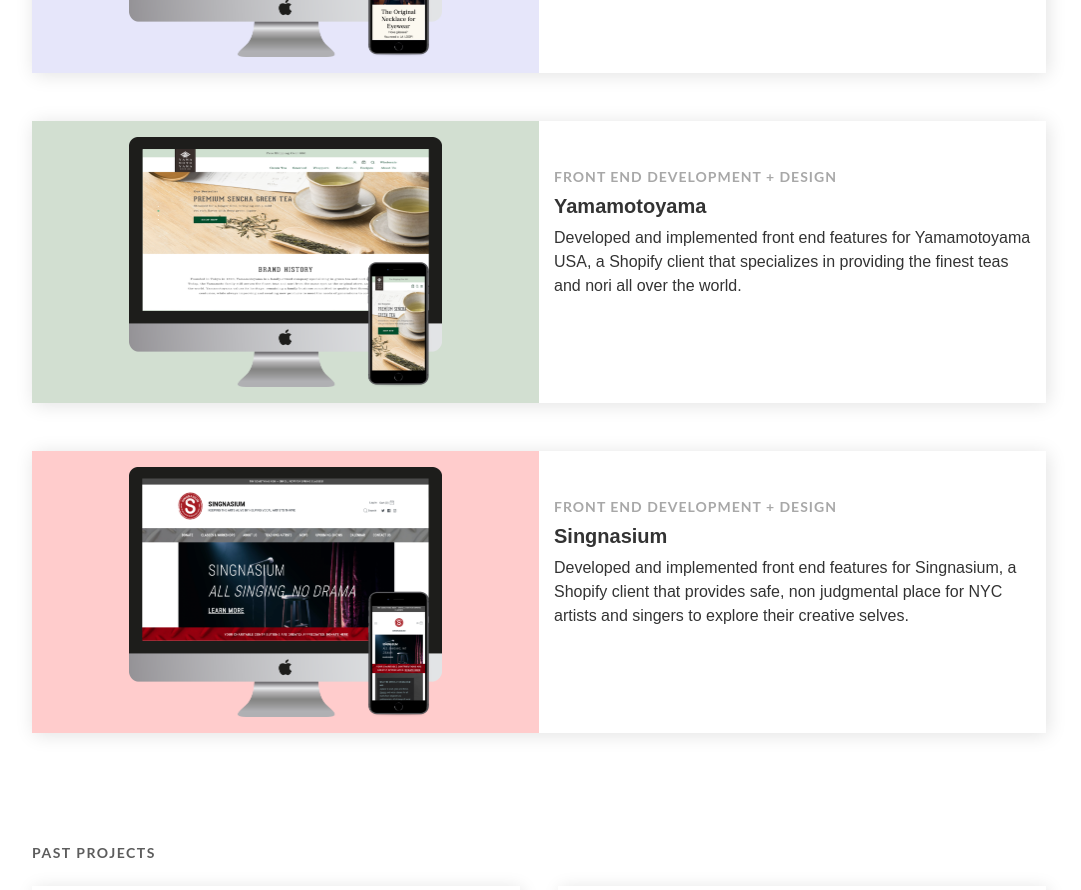
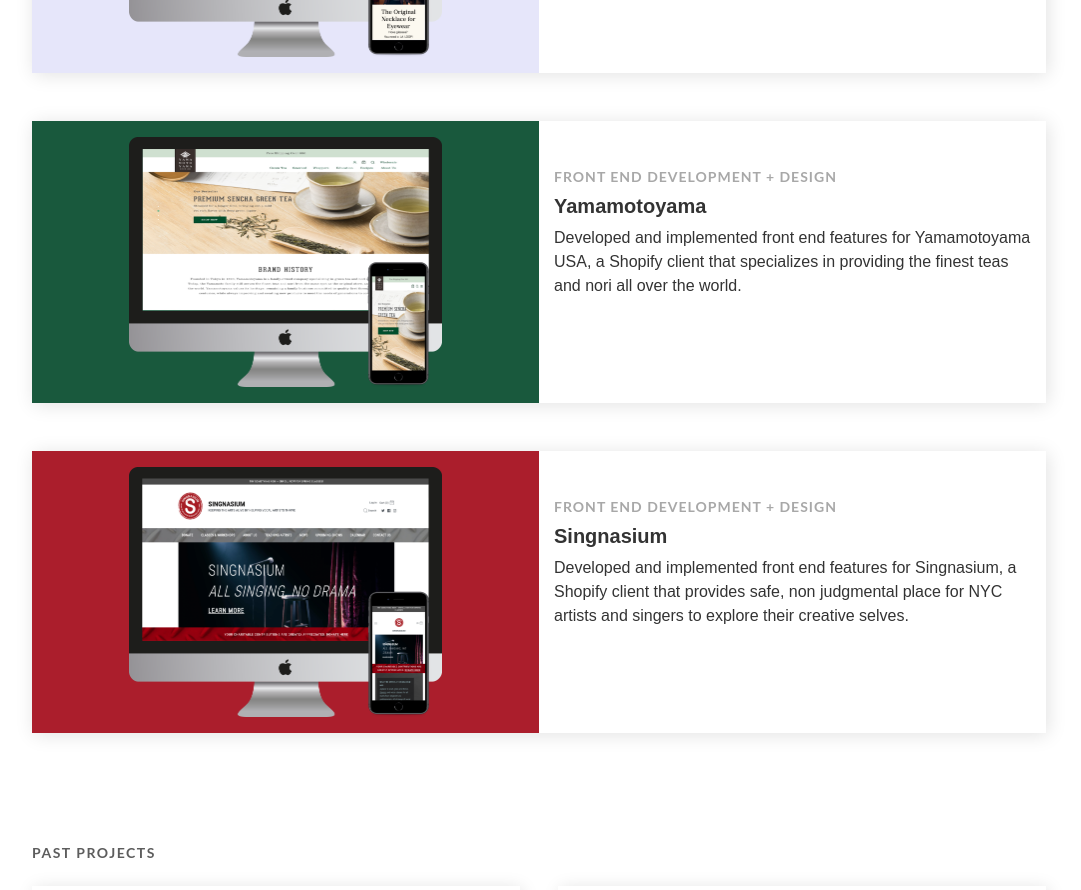
Before and after one commit to wjypark94/wpark-portfolio, a React (Create React App) app: page / in a window 1280 px wide. Shown: the part 1000-1890 px from the top of the page, without its empty margins (101-1182 px from the left). Built offline with nearby package versions, Linux system fonts and the light colour scheme; a web font is replaced by a local one.

Commit message:
added new background color for work

```diff
--- a/src/componentStyles/RecentWork.css
+++ b/src/componentStyles/RecentWork.css
@@ -37,11 +37,11 @@
 }
 
 .ymy-col {
-	background-color: #d2dfd1;
+	background-color: #19593D;
 }
 
 .singnasium-col {
-	background-color: #ffcccc;
+	background-color: #AB1E2C;
 }
 
 .position-header {
```
